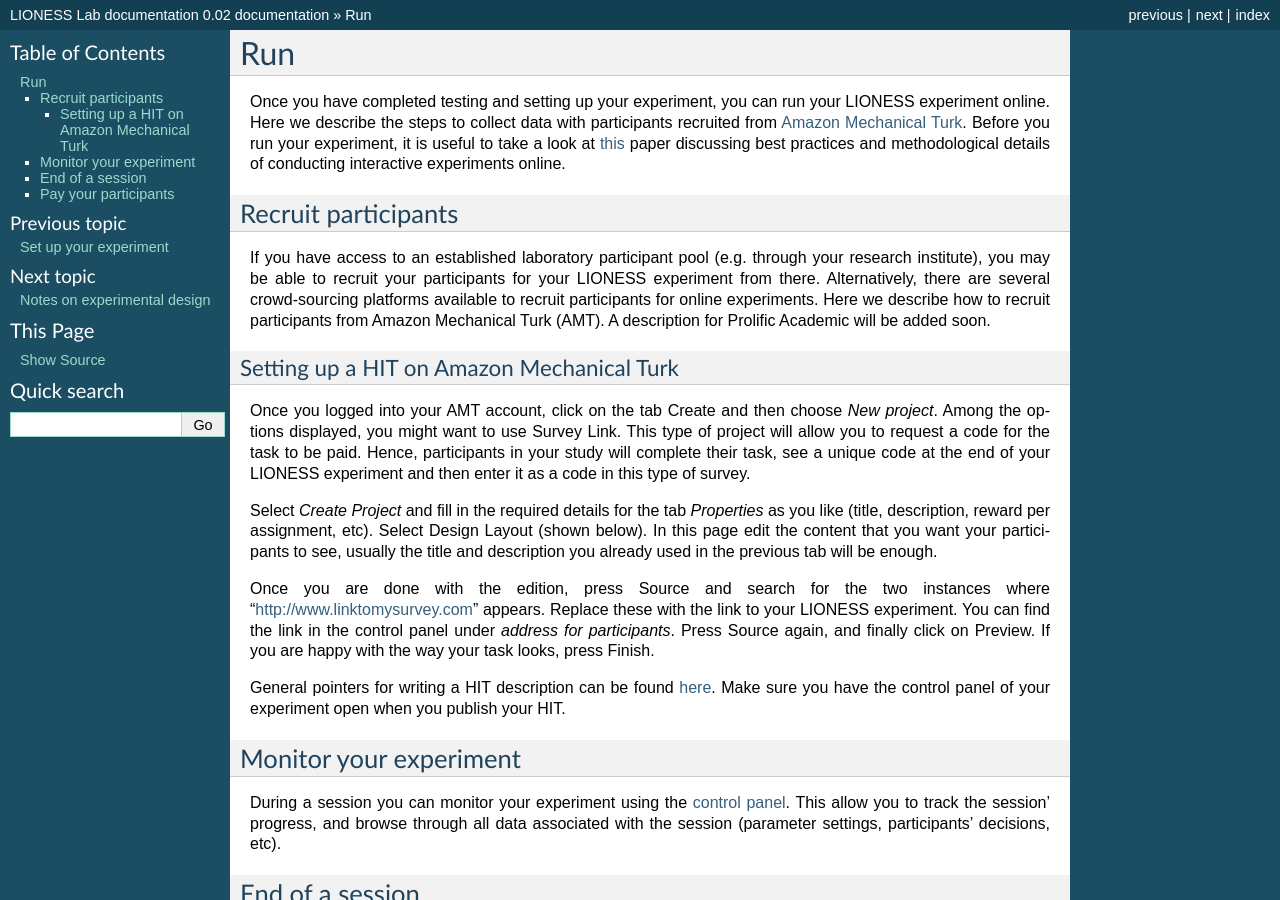
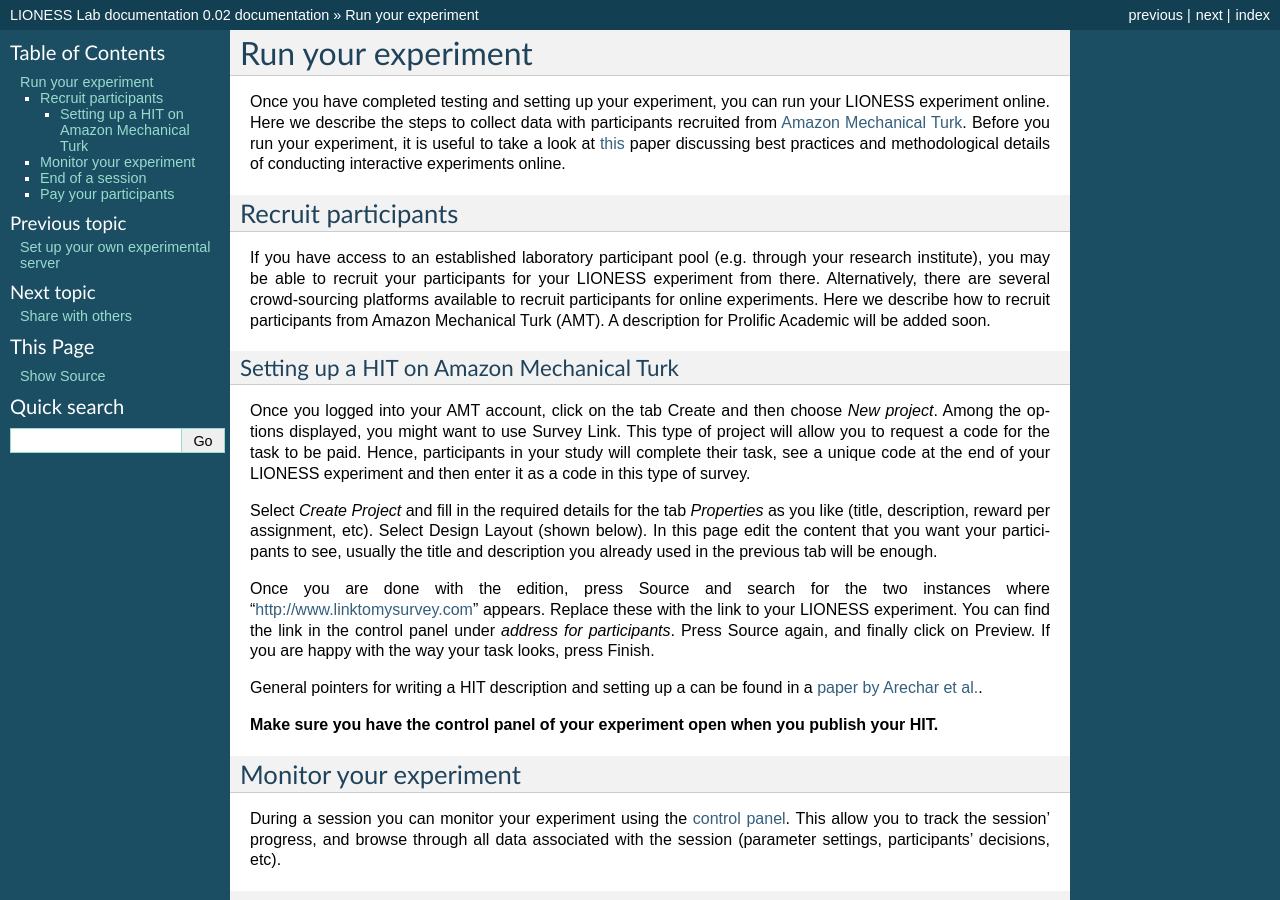
Before and after one commit to marcusgia2505/LIONESS_doc, a Sphinx documentation site: the page built from docs/0304_run.rst, in a window 1280 px wide and 900 px high. Built offline with Sphinx 7.4.7, drawn with Linux system fonts in a browser that asks for light colours; some of the changed text lies outside the part shown.

```diff
--- a/docs/0301_develop.rst
+++ b/docs/0301_develop.rst
@@ -29,6 +29,8 @@ Defining your screens
 
 Your screens consist of three sections: *settings*, an *active screen* and a *waiting screen*.
 
+.. image:: _static/Three_sections.png
+   :alt:  1300 px
 
 Stage settings (top panel)
 --------------------------
--- a/docs/0302_compile_and_test.rst
+++ b/docs/0302_compile_and_test.rst
@@ -10,6 +10,8 @@ Compile your LIONESS experiment
 ==================================================
 
 In LIONESS Lab, click *compile and test*, and compile your experiment by selecting *compile* from the drop-down menu. During the compilation process, LIONESS Lab activates a script that will build the database underlying your experiment and creates the experimental pages from the stages that you defined in each of the tabs. Once the compilation process has completed, a new tab will open with the :ref:`control panel <control_panel>` of your LIONESS experiment. All further testing can be done from the control panel.
+
+.. image:: _static/Compile.png
 
 In case you want to make any changes to your screens, you can go back to LIONESS Lab. You can use the *Update screens* option from the same drop-down menu. This will create the experimental pages, without re-building the tables. In most cases this means that you can directly view your changes by refreshing the page in the participant's screen, and continue testing. In cases where you added new variables (e.g. by adding a new input element or by using the `` record()`` function in a JavaScript element), you have to re-build the tables and start a new test session.
 
--- a/docs/0304_run.rst
+++ b/docs/0304_run.rst
@@ -1,8 +1,8 @@
 .. _run:
 
-=================
-Run
-=================
+===================
+Run your experiment
+===================
 
 Once you have completed testing and setting up your experiment, you can run your LIONESS experiment online. Here we describe the steps to collect data with participants recruited from `Amazon Mechanical Turk <http://www.mturk.com>`__. Before you run your experiment, it is useful to take a look at `this <https://link.springer.com/article/10.1007/s10683-017-9527-2>`__ paper discussing best practices and methodological details of conducting interactive experiments online.
 
@@ -20,7 +20,9 @@ Select *Create Project* and fill in the required details for the tab *Properties
 
 Once you are done with the edition, press Source and search for the two instances where “http://www.linktomysurvey.com” appears. Replace these with the link to your LIONESS experiment. You can find the link in the control panel under *address for participants*. Press Source again, and finally click on Preview. If you are happy with the way your task looks, press Finish.
 
-General pointers for writing a HIT description can be found `here <https://link.springer.com/article/10.1007/s10683-017-9527-2>`__. Make sure you have the control panel of your experiment open when you publish your HIT.
+General pointers for writing a HIT description and setting up a can be found in a `paper by Arechar et al. <https://link.springer.com/article/10.1007/s10683-017-9527-2>`__.
+
+**Make sure you have the control panel of your experiment open when you publish your HIT.**
 
 Monitor your experiment
 ========================
--- a/docs/index.rst
+++ b/docs/index.rst
@@ -30,7 +30,7 @@ LIONESS experiments provide a set of standarized methods for group formation, at
    0302_compile_and_test
    0303_set_up
    0304_run
+   0306_share
    0305_notes
-   0306_share
    040_reference_manual
    050_further_details
```
Also changed, not shown: docs/010_basic.rst (+7 -2 lines), docs/0303_set_up.rst (+6 -3 lines), docs/_static/Compile.PNG (added), docs/_static/Control_panel_3.png, docs/_static/Plus_Sign.PNG (added), docs/_static/Technicalflow.png, docs/_static/Three_sections.PNG (added).
